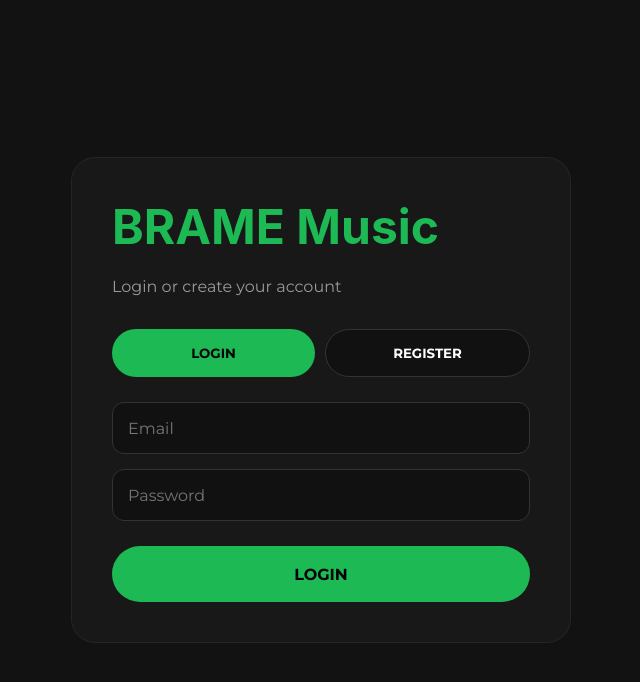
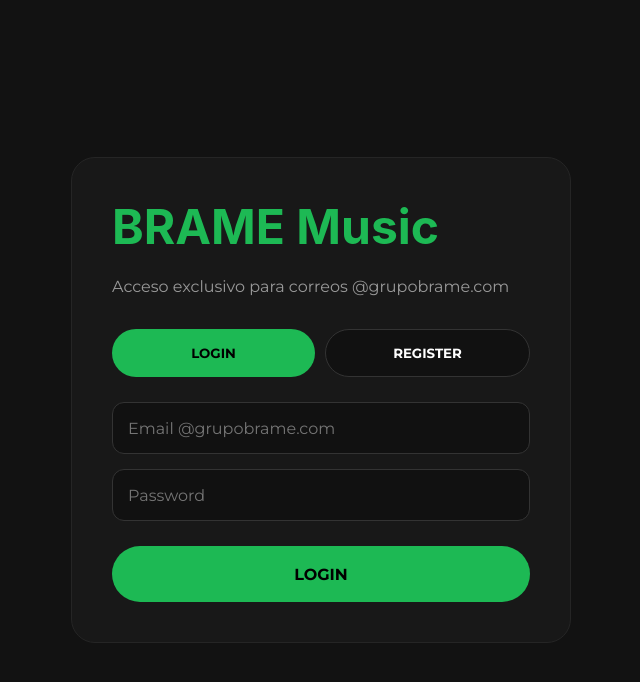
Before and after one commit to JuanRamonEspinozadeavila/music, a Next.js app: page /login in a window 1280 px wide. Shown: the top 682 px of the page, without its empty margins (319-959 px from the left). Built offline with nearby package versions, Linux system fonts and the light colour scheme; no server answers.

Commit message:
Restrict auth to grupobrame domain

```diff
--- a/src/app/login/page.tsx
+++ b/src/app/login/page.tsx
@@ -2,6 +2,12 @@
 
 import { useState } from "react";
 import { supabase } from "@/lib/supabase";
+
+const ALLOWED_DOMAIN = "@grupobrame.com";
+
+function isAllowedEmail(email: string) {
+  return email.toLowerCase().trim().endsWith(ALLOWED_DOMAIN);
+}
 
 export default function LoginPage() {
   const [mode, setMode] = useState<"login" | "register">("login");
@@ -12,12 +18,21 @@ export default function LoginPage() {
 
   const [loading, setLoading] = useState(false);
 
+  const validateEmailDomain = (cleanEmail: string) => {
+    if (!isAllowedEmail(cleanEmail)) {
+      alert("Solo se permiten correos con dominio @grupobrame.com");
+      return false;
+    }
+
+    return true;
+  };
+
   const handleRegister = async () => {
     try {
       setLoading(true);
 
       const cleanName = name.trim();
-      const cleanEmail = email.trim();
+      const cleanEmail = email.trim().toLowerCase();
 
       if (!cleanName) {
         alert("Escribe tu nombre");
@@ -26,6 +41,10 @@ export default function LoginPage() {
 
       if (!cleanEmail) {
         alert("Escribe tu correo");
+        return;
+      }
+
+      if (!validateEmailDomain(cleanEmail)) {
         return;
       }
 
@@ -63,10 +82,14 @@ export default function LoginPage() {
     try {
       setLoading(true);
 
-      const cleanEmail = email.trim();
+      const cleanEmail = email.trim().toLowerCase();
 
       if (!cleanEmail) {
         alert("Escribe tu correo");
+        return;
+      }
+
+      if (!validateEmailDomain(cleanEmail)) {
         return;
       }
 
@@ -132,7 +155,7 @@ export default function LoginPage() {
             marginBottom: "30px",
           }}
         >
-          Login or create your account
+          Acceso exclusivo para correos @grupobrame.com
         </p>
 
         <div
@@ -203,7 +226,7 @@ export default function LoginPage() {
 
         <input
           type="email"
-          placeholder="Email"
+          placeholder="Email @grupobrame.com"
           value={email}
           disabled={loading}
           onChange={(e) => setEmail(e.target.value)}
```
